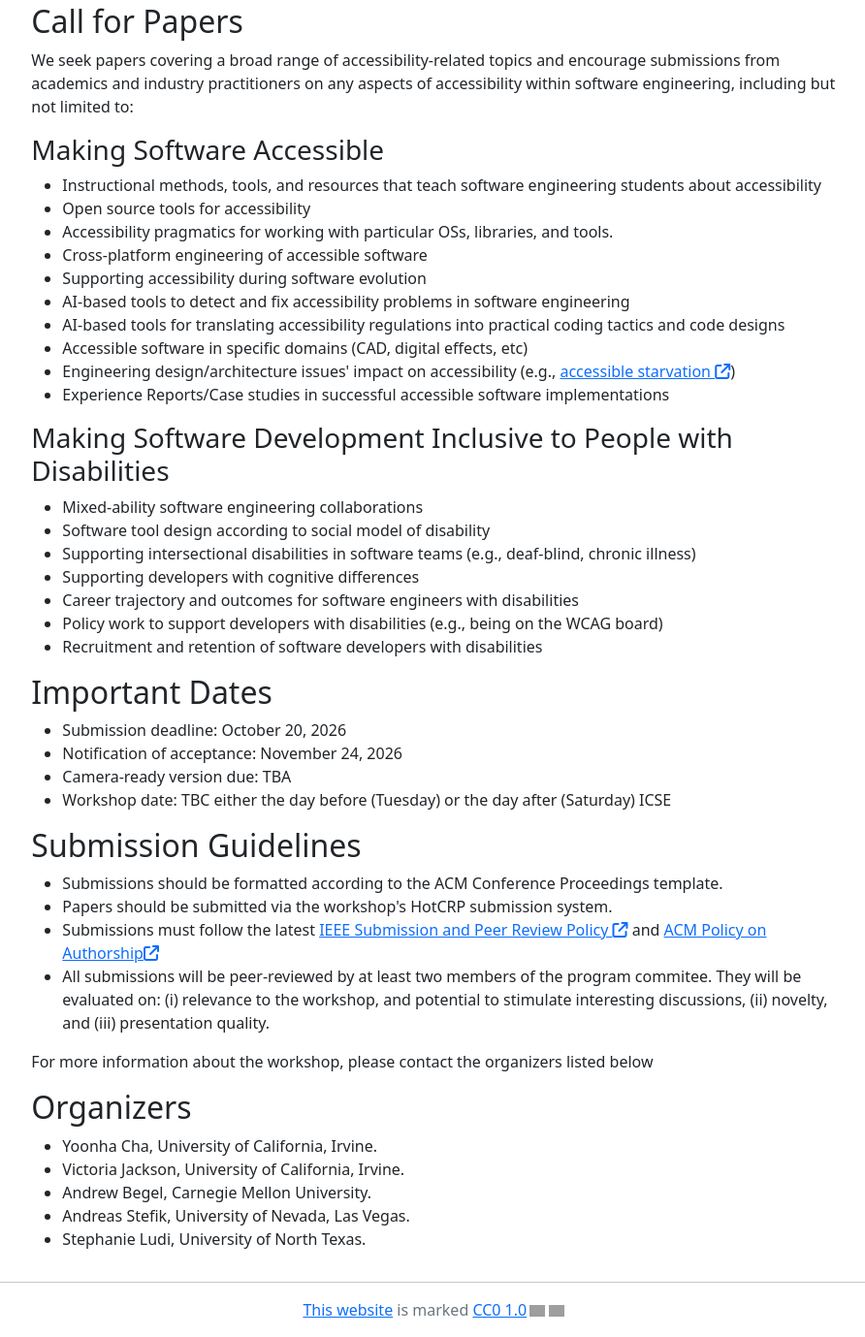
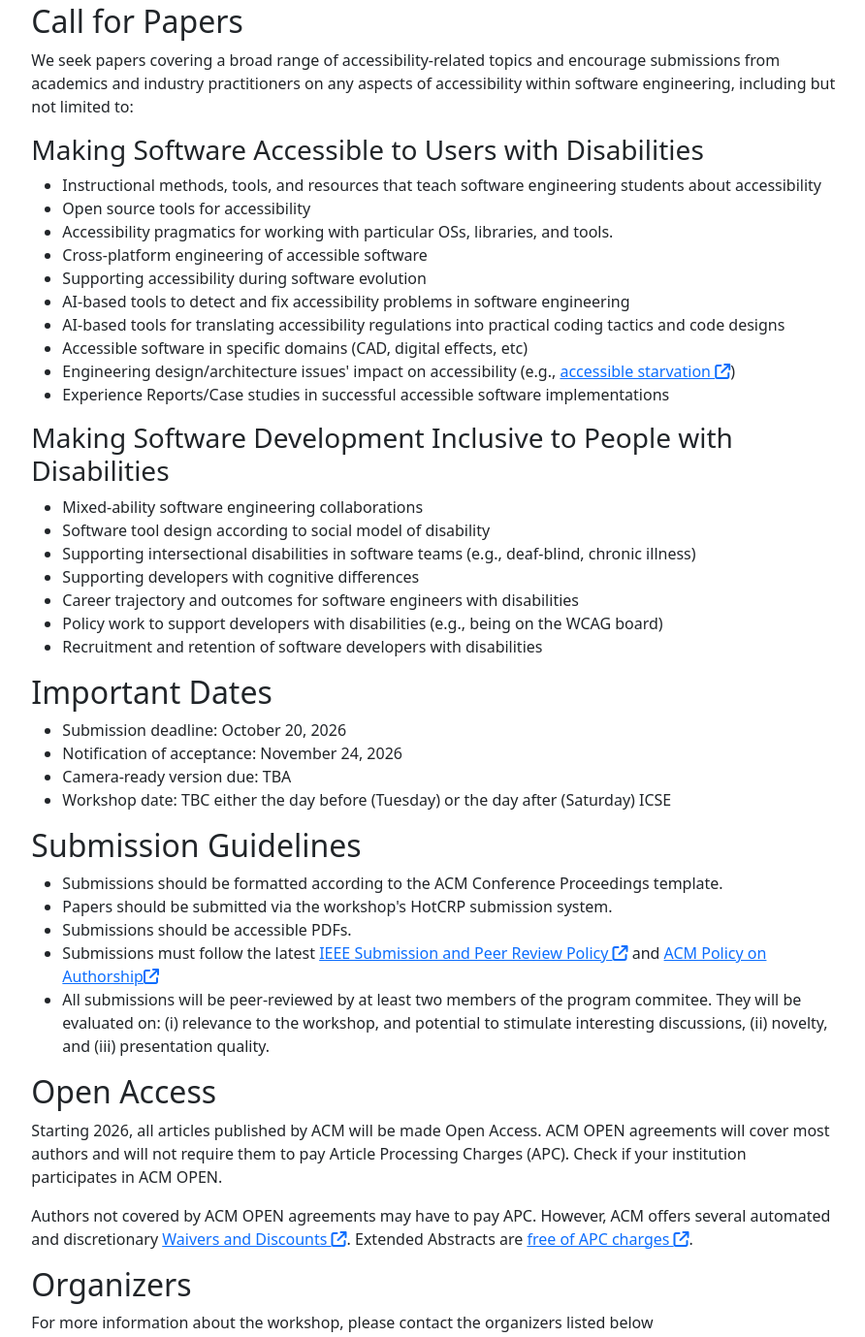
Before and after one commit to AllY-SE/workshop2026, a plain HTML site: page index.html in a window 1280 px wide. Shown: the part 1379-2758 px from the top of the page at 97% size, without its empty margins (193-1085 px from the left). Drawn offline with nearby package versions, Linux system fonts and the light colour scheme; grey boxes are pictures that could not be loaded.

Commit message:
added Open Access info

```diff
--- a/index.html
+++ b/index.html
@@ -99,7 +99,7 @@
                 </ul>
                   <h2 id="cfp">Call for Papers</h2>
                     <p>We seek papers covering a broad range of accessibility-related topics and encourage submissions from academics and industry practitioners on any aspects of accessibility within software engineering, including but not limited to:</p>
-                        <h3>Making Software Accessible</h3>
+                        <h3>Making Software Accessible to Users with Disabilities</h3>
                         <ul class="text-start">
                             <li>Instructional methods, tools, and resources that teach software engineering students about accessibility</li>
                             <li>Open source tools for accessibility</li>
@@ -131,15 +131,18 @@
                         <li>Workshop date: TBC either the day before (Tuesday) or the day after (Saturday) ICSE</li>
                     </ul>
                     <h2>Submission Guidelines</h2>
-                    <ul>
+                    <ul class="text-start">
                         <li>Submissions should be formatted according to the ACM Conference Proceedings template.</li>
                         <li>Papers should be submitted via the workshop's HotCRP submission system.</li>
+                        <li>Submissions should be accessible PDFs.</li>
                         <li>Submissions must follow the latest <a href="https://journals.ieeeauthorcenter.ieee.org/become-an-ieee-journal-author/publishing-ethics/guidelines-and-policies/submission-and-peer-review-policies/" target="_blank">IEEE Submission and Peer Review Policy <i class="fa-solid fa-arrow-up-right-from-square" aria-hidden="true"></i><span class="sr-only"> opens a new window</span></a> and <a href="https://www.acm.org/publications/policies/new-acm-policy-on-authorship" target="_blank">ACM Policy on Authorship<i class="fa-solid fa-arrow-up-right-from-square" aria-hidden="true"></i><span class="sr-only"> opens a new window</span></a></li>
                         <li>All submissions will be peer-reviewed by at least two members of the program commitee. They will be evaluated on: (i) relevance to the workshop, and potential to stimulate interesting discussions, (ii) novelty, and (iii) presentation quality.</li>
                     </ul>
-                    <p></p>
+                    <h2>Open Access</h2>
+                    <p>Starting 2026, all articles published by ACM will be made Open Access. ACM OPEN agreements will cover most authors and will not require them to pay Article Processing Charges (APC). Check if your institution participates in ACM OPEN.</p>
+                    <p>Authors not covered by ACM OPEN agreements may have to pay APC. However, ACM offers several automated and discretionary <a href="https://www.acm.org/publications/policies/policy-on-open-access-apc-waivers-and-discounts" target="_blank"> Waivers and Discounts <i class="fa-solid fa-arrow-up-right-from-square" aria-hidden="true"></i><span class="sr-only"> opens a new window</span></a>. Extended Abstracts are <a href="https://libraries.acm.org/acmopen/article-types" target="_blank">free of APC charges <i class="fa-solid fa-arrow-up-right-from-square" aria-hidden="true"></i><span class="sr-only"> opens a new window</span></a>.</p>
+                    <h2 id="oc">Organizers</h3>
                     <p>For more information about the workshop, please contact the organizers listed below</p>
-                    <h2 id="oc">Organizers</h3>
                     <ul class="text-start">
                         <li>Yoonha Cha, University of California, Irvine.</li>
                         <li>Victoria Jackson, University of California, Irvine.</li>
```
